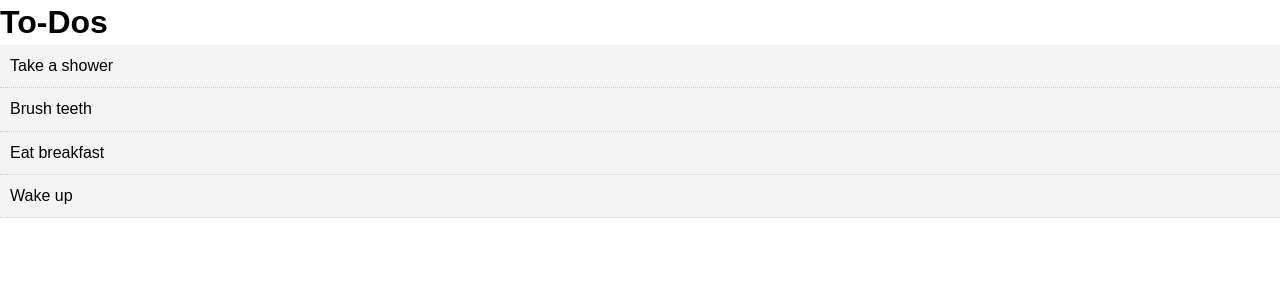
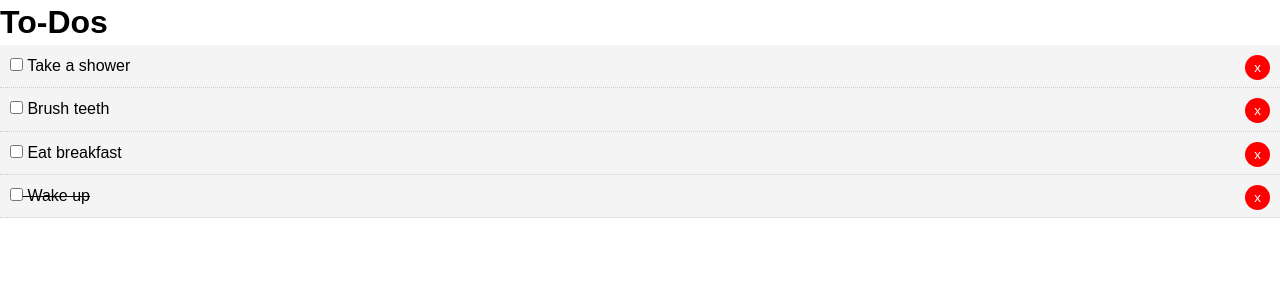
Before and after one commit to armeetj/todolist, a Vue app in the folder app/: page / in a window 1280 px wide. Shown: the top 300 px of the page. Built offline with nearby package versions, Linux system fonts and the light colour scheme.

Commit message:
added ability to toggle completed

```diff
--- a/app/src/components/Todoitem.vue
+++ b/app/src/components/Todoitem.vue
@@ -1,13 +1,22 @@
 <template>
-    <div class = "todo-item">
-        <p>{{todo.title}}</p>
+    <div class = "todo-item" v-bind:class="{'is-complete':todo.completed}">
+        <p>
+            <input type="checkbox" v-on:change="markComplete">
+            {{todo.title}}
+            <button class="del">x</button>
+        </p>
     </div>
 </template>
 
 <script>
 export default {
     name: "TodoItem",
-    props: ["todo"]
+    props: ["todo"],
+    methods: {
+        markComplete() {
+            this.todo.completed = !this.todo.completed
+        }
+    }
 }
 </script>
 
```
